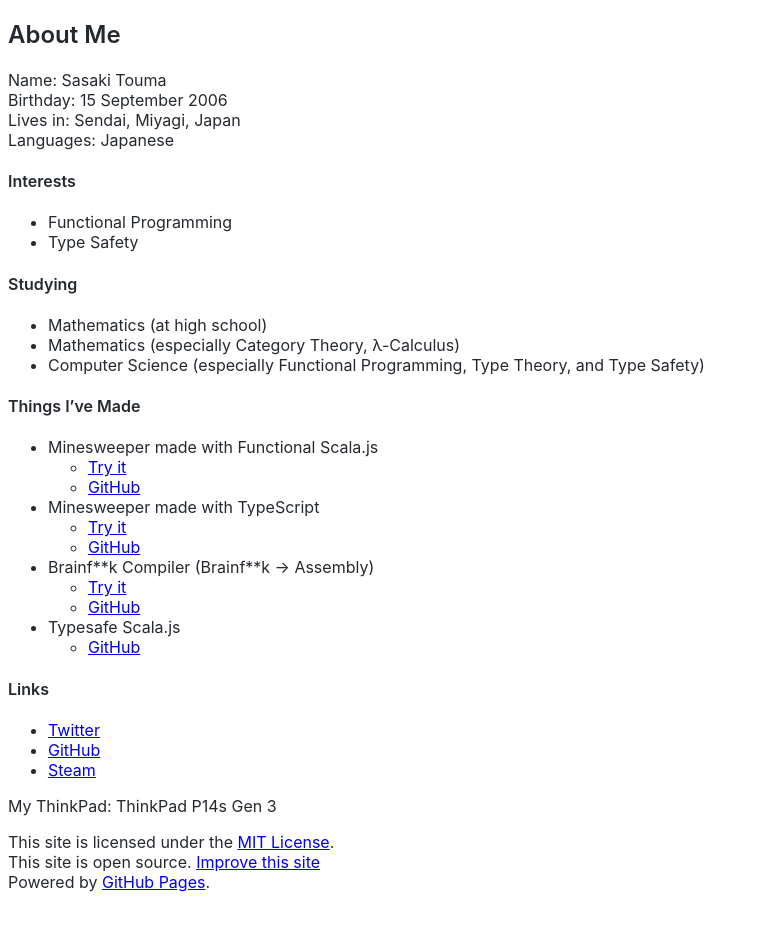
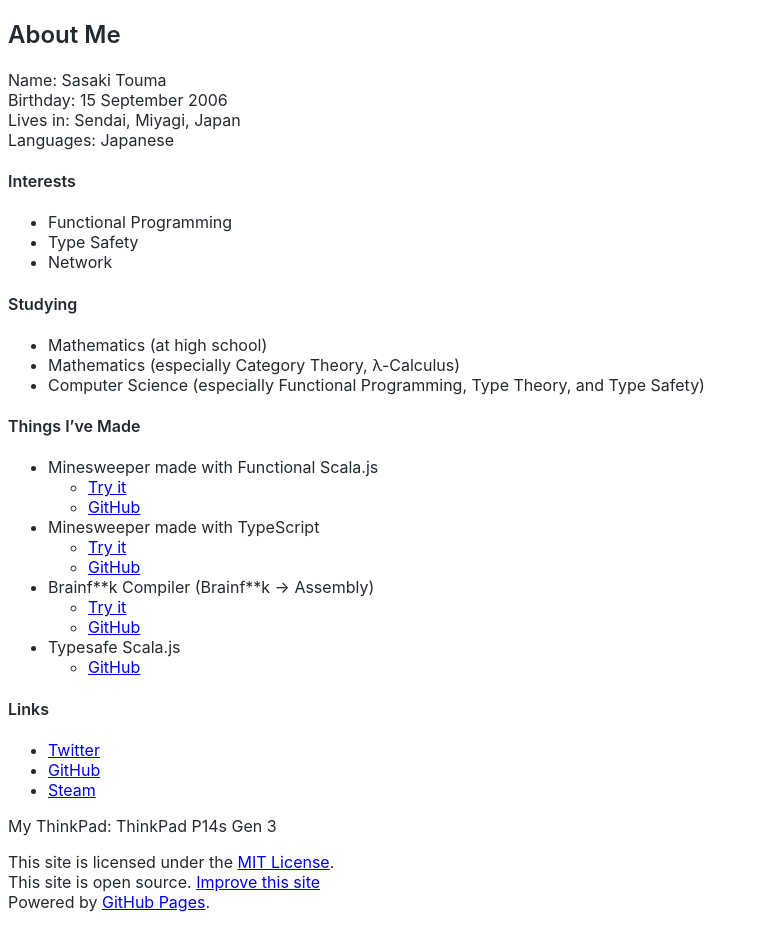
Before and after one commit to t-sasaki915/t-sasaki-net, a Jekyll site: the page built from docs/index.md, in a window 1280 px wide. Shown: the whole page, without its empty margins (0-759 px from the left). Built offline with Jekyll 4.4.1, drawn with Linux system fonts in a browser that asks for light colours; Markdown is read by kramdown in place of the engine named in the settings.

Commit message:
Update index.md

```diff
--- a/docs/index.md
+++ b/docs/index.md
@@ -13,6 +13,7 @@ Languages: Japanese
 #### Interests
 - Functional Programming
 - Type Safety
+- Network
 
 #### Studying
 - Mathematics (at high school)
```
